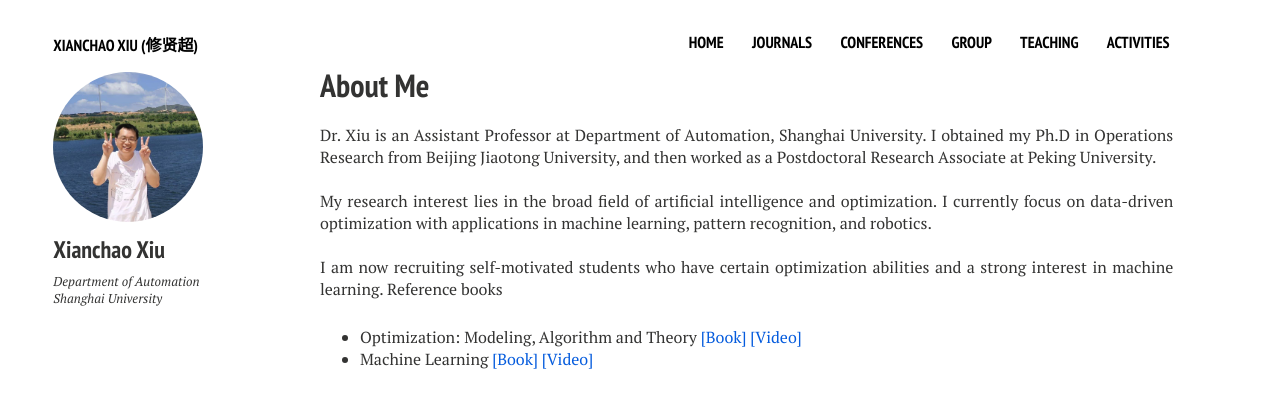
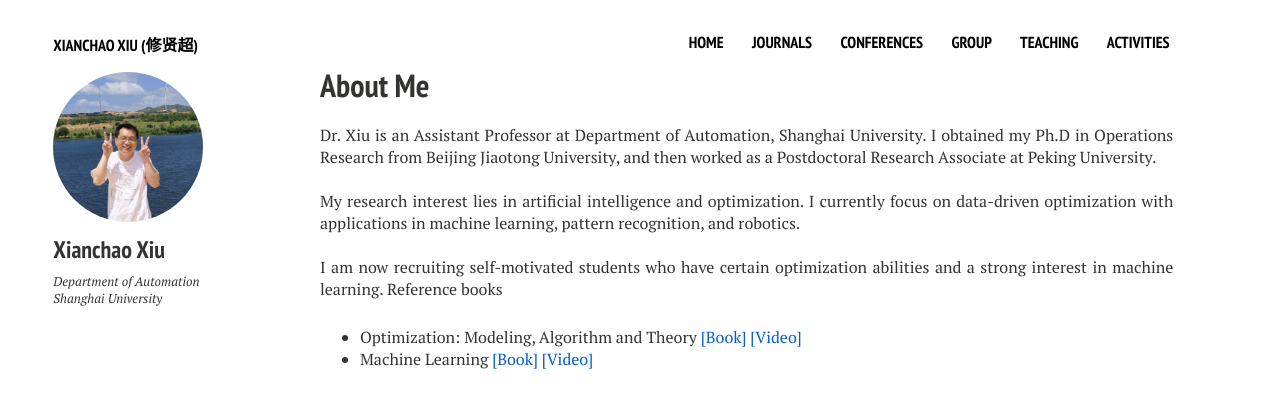
Before and after one commit to xianchaoxiu/xianchaoxiu.github.io, a Jekyll site: the page built from index.md, in a window 1280 px wide. Shown: the top 408 px of the page. Built offline with Jekyll 4.4.1, drawn with Linux system fonts in a browser that asks for light colours; nearby versions of some CDN libraries.

Commit message:
Update home2.html

```diff
--- a/_layouts/home2.html
+++ b/_layouts/home2.html
@@ -31,7 +31,7 @@
 	      and then worked as a Postdoctoral Research Associate at Peking University. <br><br>
 
 
-	      My research interest lies in the broad field of artificial intelligence and optimization.
+	      My research interest lies in artificial intelligence and optimization.
 	      I currently focus on data-driven optimization with applications in machine learning, pattern recognition, and robotics.<br><br>
 
 
```
